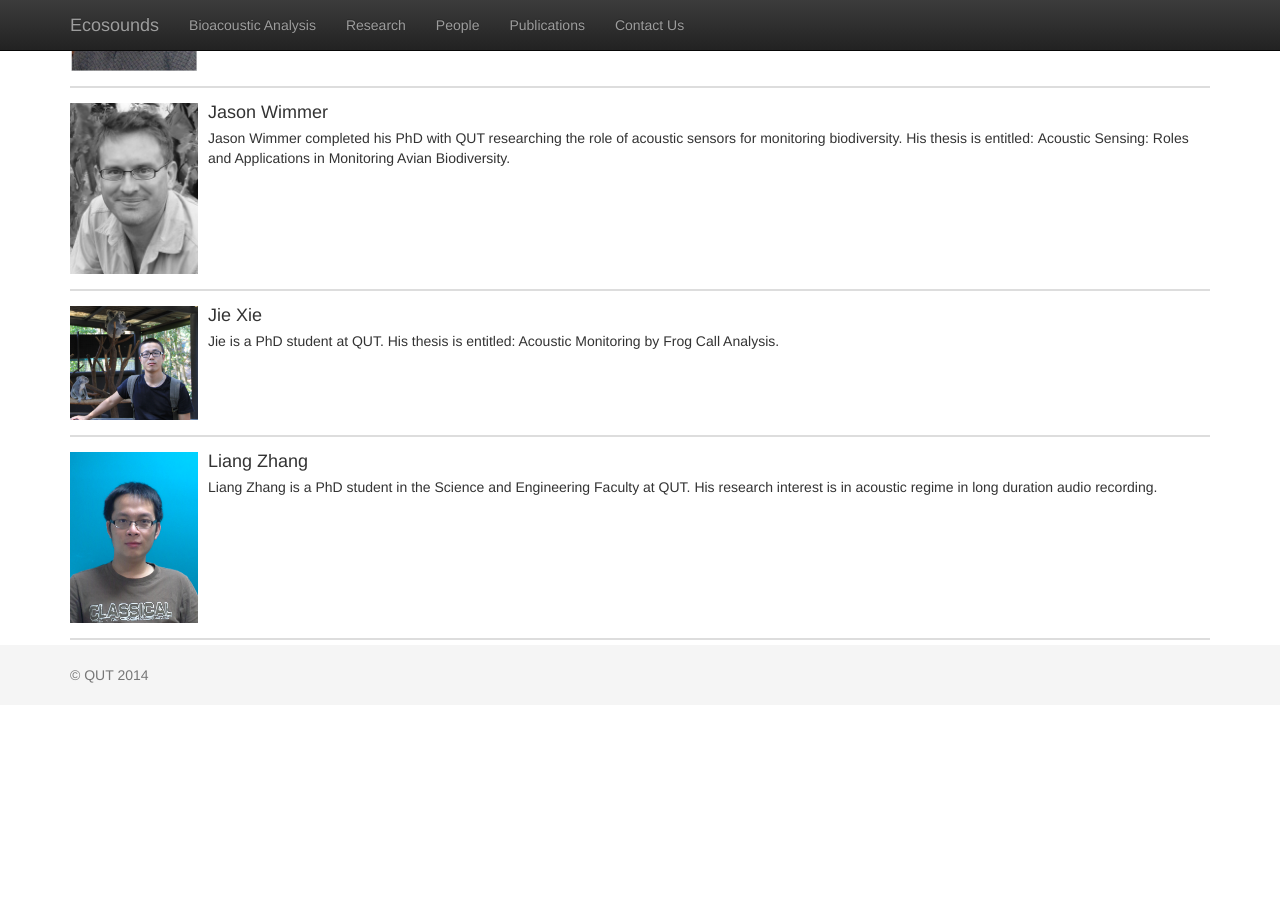
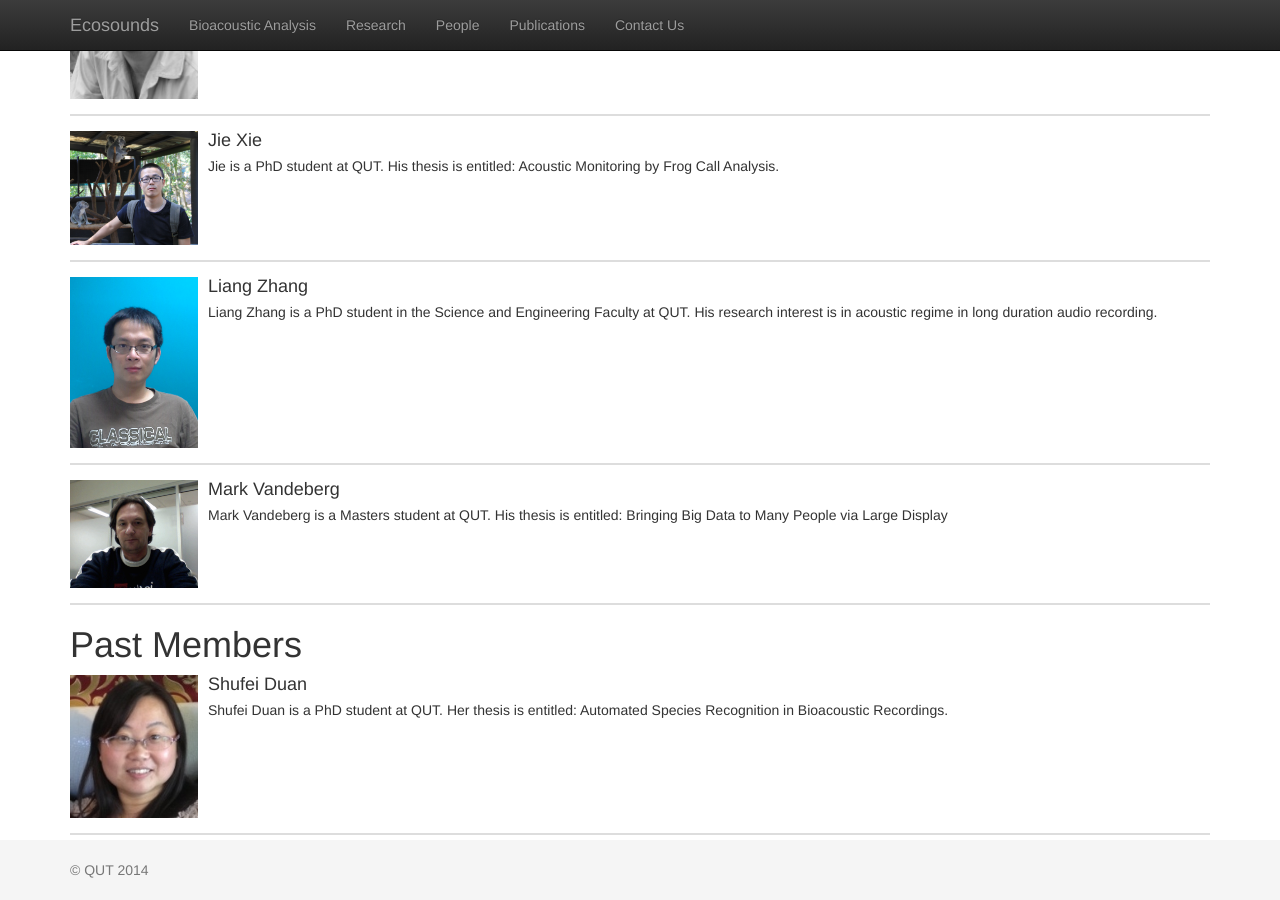
Before and after one commit to QutEcoacoustics/research-blog, a Jekyll site: the page built from people/people.html, in a window 1280 px wide and 900 px high, scrolled down 1800 px. Built offline with Jekyll 4.4.1, drawn with Linux system fonts in a browser that asks for light colours; nearby versions of some CDN libraries; Markdown is read by kramdown in place of the engine named in the settings; before the commit the page ends 2505 px from its top, so only the background shows below that; some of the changed text lies outside the part shown.

Commit message:
People modification
Addition of section for past members

```diff
--- a/people/people.html
+++ b/people/people.html
@@ -88,17 +88,6 @@ title: Ecosounds | People
         </li>
         <li class="media">
             <span class="pull-left">
-                <img class="media-object" src="../images/Shufei.jpg" alt="Shufei Duan">
-            </span>
-
-            <div class="media-body">
-                <h4 class="media-heading">Shufei Duan</h4>
-                Shufei Duan is a PhD student at QUT. Her thesis is entitled: Automated Species Recognition in
-                Bioacoustic Recordings.
-            </div>
-        </li>
-        <li class="media">
-            <span class="pull-left">
                 <img class="media-object" src="../images/phil.jpg" alt="Phil Eichinski">
             </span>
 
@@ -181,5 +170,33 @@ title: Ecosounds | People
                 acoustic regime in long duration audio recording.
             </div>
         </li>
+        <li class="media">
+            <span class="pull-left">
+                <img class="media-object" src="../images/mark_vandeberg.jpg" alt="Mark Vandeberg">
+            </span>
+
+            <div class="media-body">
+                <h4 class="media-heading">Mark Vandeberg</h4>
+                Mark Vandeberg is a Masters student at QUT. His thesis is entitled: Bringing Big Data to Many People via Large Display
+            </div>
+        </li>
     </ul>
 </div>
+
+<div id="people">
+    <h1>Past Members</h1>
+
+    <ul class="media-list" id="people-list">
+        <li class="media">
+            <span class="pull-left">
+                <img class="media-object" src="../images/Shufei.jpg" alt="Shufei Duan">
+            </span>
+
+            <div class="media-body">
+                <h4 class="media-heading">Shufei Duan</h4>
+                Shufei Duan is a PhD student at QUT. Her thesis is entitled: Automated Species Recognition in
+                Bioacoustic Recordings.
+            </div>
+        </li>
+    </ul>
+</div>
```
Also changed, not shown: images/mark_vandeberg.jpg (added).
